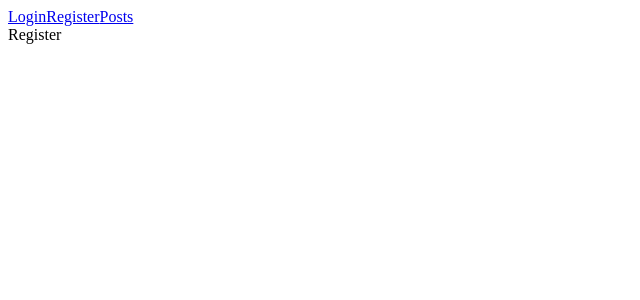
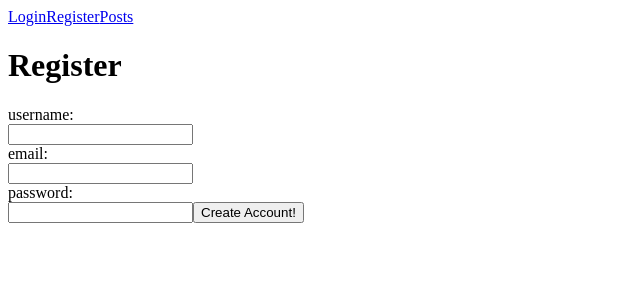
Before and after one commit to Mike-and-Zach/LFG, a React (Create React App) app: page /register in a window 1280 px wide. Shown: the top 300 px of the page, without its empty margins (0-640 px from the left). Built offline with nearby package versions, Linux system fonts and the light colour scheme.

Commit message:
added register front end

```diff
--- a/src/components/Login.js
+++ b/src/components/Login.js
@@ -1,8 +1,21 @@
-
+import { useState } from "react";
 
 const Login = () => {
+
+    const [username, setUsername] = useState("");
+    const [password, setPassword] = useState("");
+
     return (
-        <div>Login</div>
+        <div>
+            <h1>Login</h1>
+            <form>
+                <label htmlFor="username">username:</label> <br />
+                <input type="text" id="username" onChange={e => setUsername(e.target.value)}/> <br />
+                <label htmlFor="password">password:</label> <br />
+                <input type="password" id="password" onChange={e => setPassword(e.target.value)} />
+                <input type="submit" value="Create Account!" onClick={() => handleCreateUser()}/>
+            </form>
+        </div>
     )
 }
 
--- a/src/components/Register.js
+++ b/src/components/Register.js
@@ -1,8 +1,40 @@
+import { useState } from "react"
+import {callApi} from "../api/utils"
 
 
 const Register = () => {
+
+    const [username, setUsername] = useState("");
+    const [email, setEmail] = useState("");
+    const [password, setPassword] = useState("")
+    console.log('username, password :>> ', username, password);
+
+    const handleCreateUser = async () => {
+        try {
+            const data = await callApi({
+                method: "POST",
+                path: "/users/register",
+                body: {username, email, password}
+            })
+            console.log('createUserData :>> ', data);
+        } catch (err) {
+            console.log(err);
+        }
+    }
+
     return (
-        <div>Register</div>
+        <div>
+            <h1>Register</h1>
+            <form>
+                <label htmlFor="username">username:</label> <br />
+                <input type="text" id="username" onChange={e => setUsername(e.target.value)}/> <br />
+                <label htmlFor="email">email:</label> <br />
+                <input type="text" id="email" onChange={e => setEmail(e.target.value)}/> <br />
+                <label htmlFor="password">password:</label> <br />
+                <input type="password" id="password" onChange={e => setPassword(e.target.value)} />
+                <input type="submit" value="Create Account!" onClick={() => handleCreateUser()}/>
+            </form>
+        </div>
     )
 }
 
```
